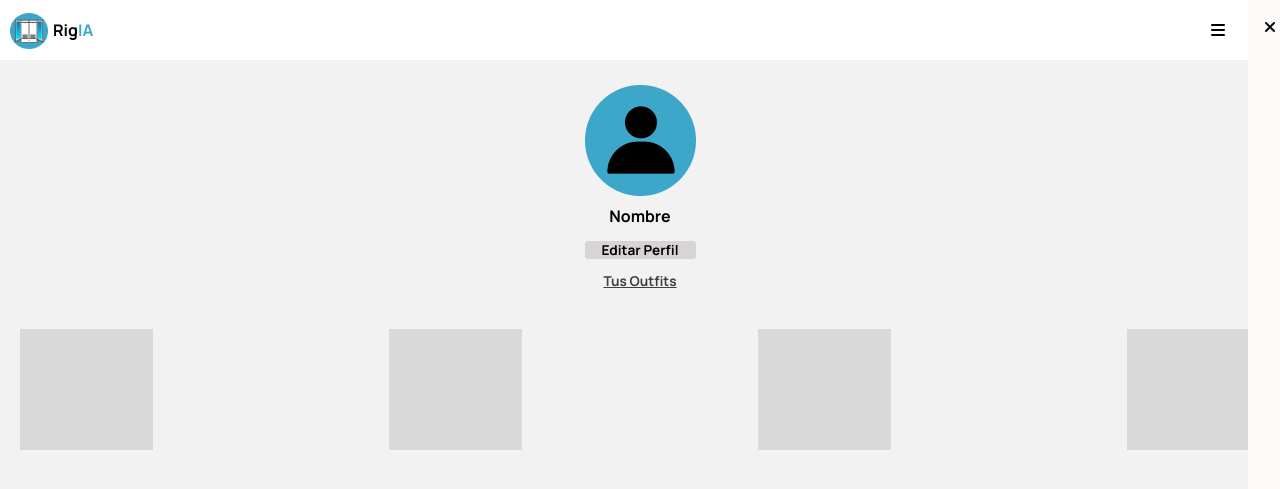
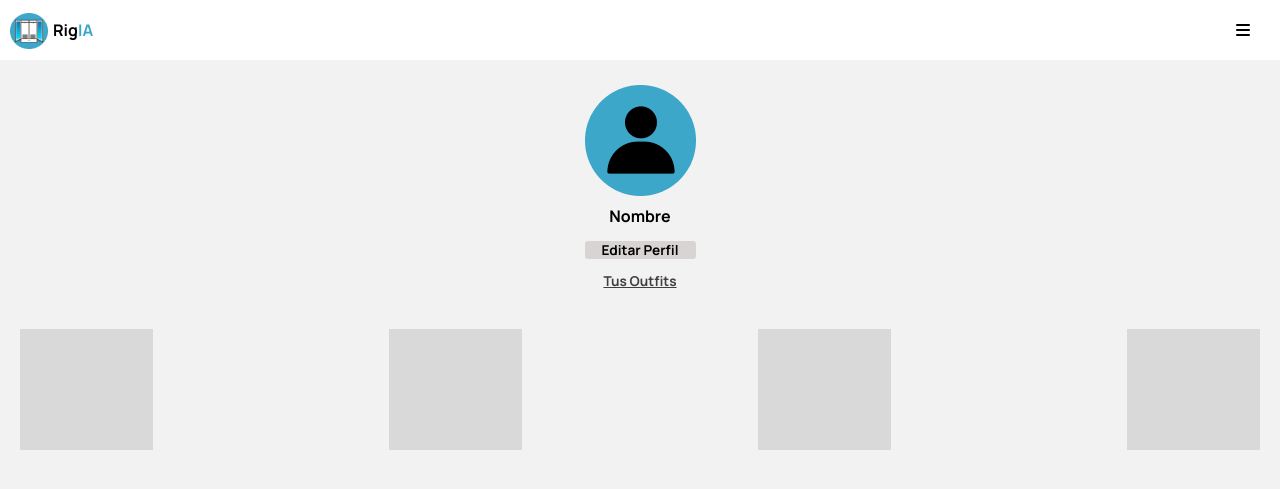
Before and after one commit to Dantemacu/RigIA, a PHP site: page /Home.html in a window 1280 px wide. Shown: the top 489 px of the page. Run offline with PHP 8.4, Linux system fonts and the light colour scheme; some libraries are stand-ins or nearby versions.

Commit message:
Finished(Termine la home de la pagina, Gracias nachito vigiiii)

```diff
--- a/RigIA/Home.css
+++ b/RigIA/Home.css
@@ -112,38 +112,38 @@
     height: 100vh;
     padding: 1em;
     transition: width 0.3s ease-in-out;
-}
+    }
 
-li a{
+li {
     text-align: right;
+    padding: .3em;
 }
 
 
 .barra-options {
     position: fixed;
     z-index: 10;
-    width: 0;
-    right: 0;
+    width: 200px;
+    right: -250px;
     top: 0;
     background: #FDFAFA;
     height: 100vh;
     overflow-x: hidden;
     padding: 1em;
-    transition: width 0.3s ease-in-out;
+    transition: right 0.3s ease-in-out;
+    margin-left: 15px;
 }
 
+
 .barra-options.open {
-    width: 66%;
+    right: 0px;
 }
 
 #barra-close {
     cursor: pointer;
 }
 
-.barra-options {
-    transition: width 0.3s ease-in-out;
-}
 
 .barra{
-    padding-right: 40px;
+    padding-right: 15px;
 }
--- a/RigIA/Home.js
+++ b/RigIA/Home.js
@@ -10,4 +10,5 @@
     closeButton.addEventListener("click", function() {
         navBar.classList.remove("open");
     });
-});
+
+})
```
